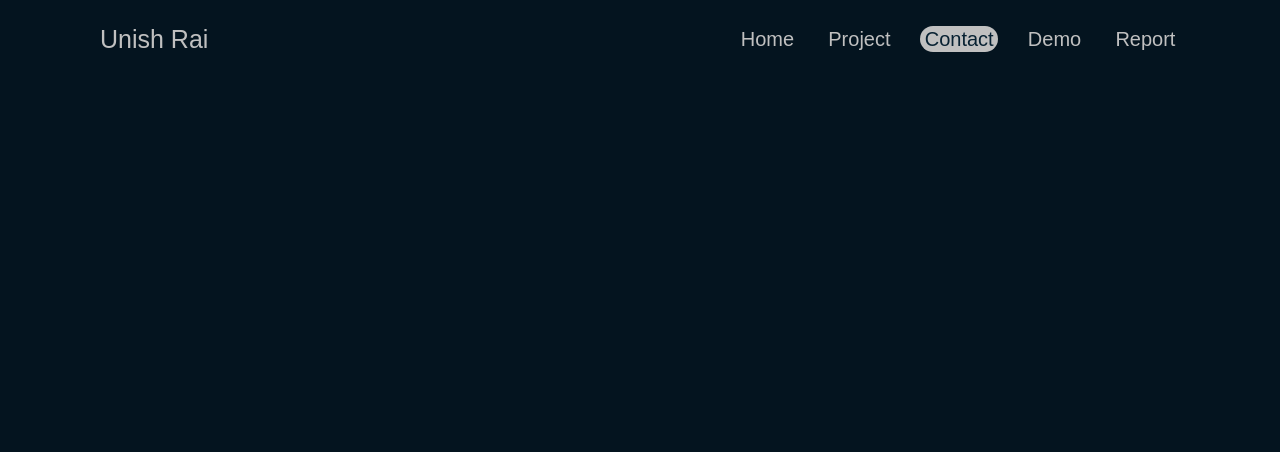
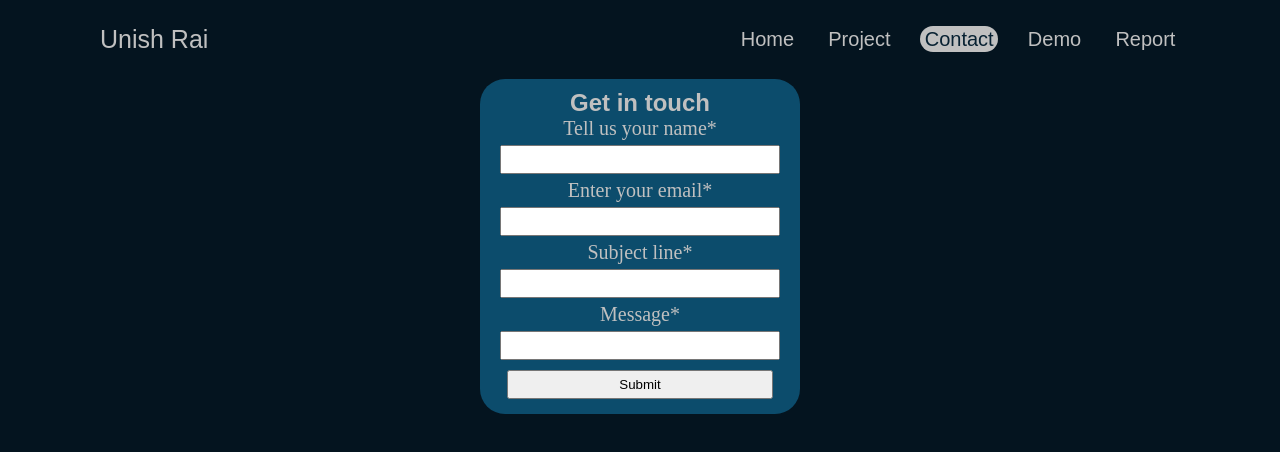
Before and after one commit to YunishRai/Web-Dev, a plain HTML site: page contact.html in a window 1280 px wide. Drawn offline with Linux system fonts and the light colour scheme; a web font is replaced by a local one.

Commit message:
added contact content and styled it

```diff
--- a/contact.html
+++ b/contact.html
@@ -19,5 +19,20 @@
             <li><a href="report.html">Report</a></li>
         </ul>
     </nav>
+    <main class="contactMain">
+        <div class="contactForm">
+            <h2>Get in touch</h2>
+            <form action="#"></form>
+            <label for="name">Tell us your name*</label>
+            <input type="text" name="name" id="name">
+            <label for="email">Enter your email*</label>
+            <input type="email" name="email" id="email">
+            <label for="subject">Subject line*</label>
+            <input type="text" name="subject" id="subject">
+            <label for="message">Message*</label>
+            <input type="text" name="subject" id="subject">
+            <input type="submit">
+        </div>
+    </main>
 </body>
 </html>
--- a/web.css
+++ b/web.css
@@ -152,3 +152,55 @@ nav ul li a:hover {
     border-radius: 20px;
     padding: 15px;
 }
+
+
+/* report */
+
+.reportMain {
+    background-color: white;
+    padding: 10px 25px;
+    margin: 5px 22%;
+}
+
+.reportMain p {
+    font-size: 20px;
+    font-family: Arial, Helvetica, sans-serif;
+
+}
+
+.reportMain img {
+    width: 750px;
+    display: block;
+    align-self: center;
+    margin: auto;
+}
+
+.reportMain h1, h2 {
+    font-family: pattaya ,sans-serif;
+}
+
+/* Contact */
+
+.contactForm{
+    display: flex;
+    flex-direction: column;
+    align-items: center;
+    background-color: #0c4c6c;
+    padding: 10px;
+    margin: auto 30em;
+    border-radius: 25px;
+}
+
+.contactForm label,h2 {
+    color: #c0c0c0;
+}
+
+.contactForm label {
+    font-size: 20px;
+}
+
+.contactForm input {
+    width: 20em;
+    padding: 5px;
+    margin: 5px;
+}
```
Also changed, not shown: report.html (+12 -0 lines), img/inspiredWebsite.png (added).
